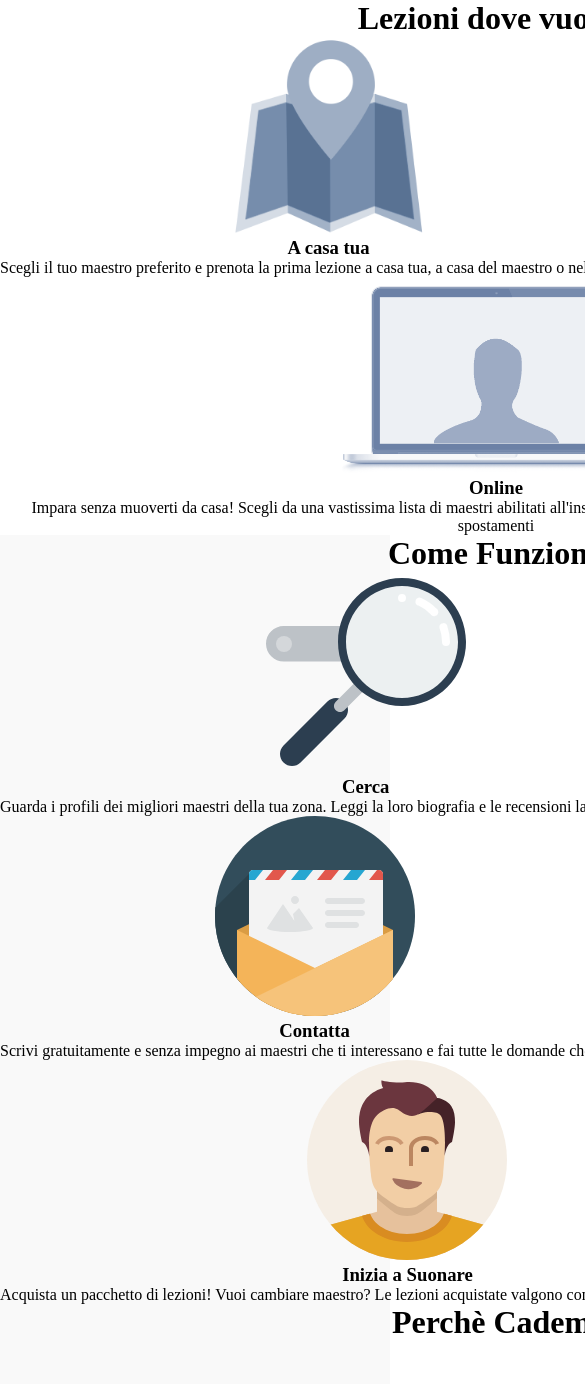
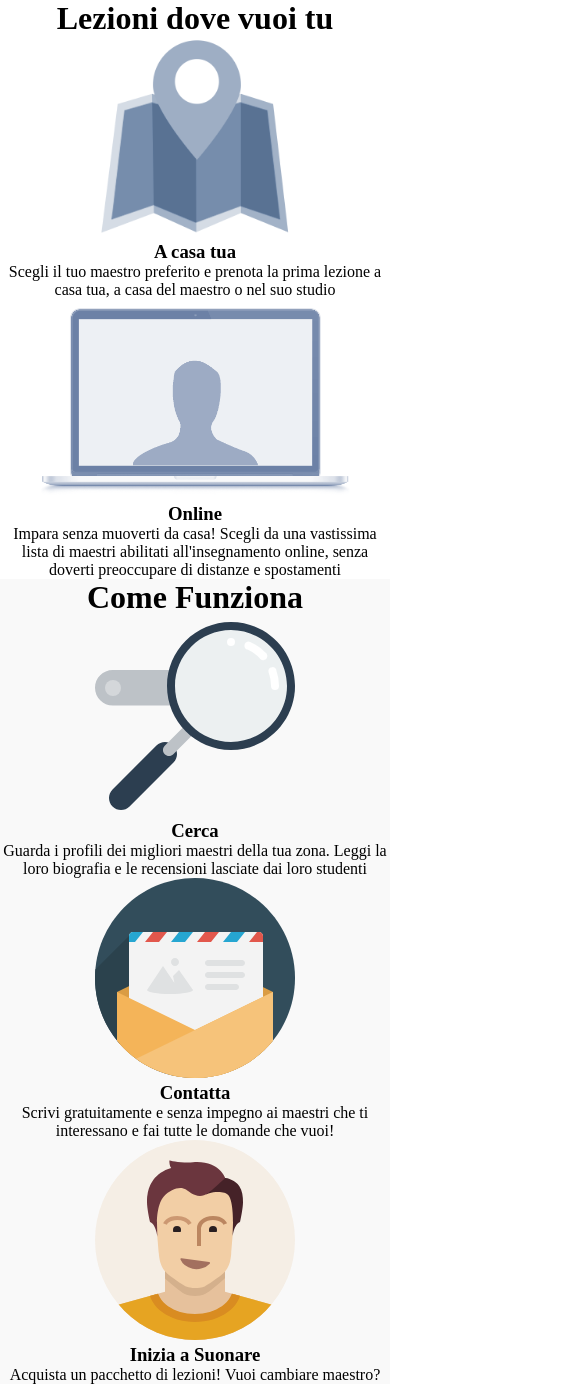
Before and after one commit to michelorusso/html-css-resp-wannabe-12bool, a plain HTML site: page index.html in a window 390 px wide. Shown: the top 1384 px of the page, 585 px wide, since content can reach past the window. Drawn offline with Linux system fonts and the light colour scheme.

Commit message:
Risoluzione Media Query

```diff
--- a/css/12bool.css
+++ b/css/12bool.css
@@ -155,7 +155,7 @@
 }
 
 /* md */
-@media all and (min-width: 768px) and (max-width: 991) {
+@media all and (min-width: 768px) and (max-width: 991px) {
 
     .col-md-1 {
         width: calc( ( 100% / 12 ) * 1 );
--- a/index.html
+++ b/index.html
@@ -6,8 +6,8 @@
 
     <title>Boolean aCademy</title>
 
+    <link rel="stylesheet" href="css/12bool.css">
     <link rel="stylesheet" href="css/style.css">
-    <link rel="stylesheet" href="css/12bool.css">
 
     <meta name="viewport" content="width=device-width, initial-scale=1.0">
 
@@ -17,17 +17,17 @@
     <!-- Lezioni dove vuoi tu -->
     <div id="lezioni" class="box">
 
-      <div class="row container">
+      <div class="container">
 
         <h1>Lezioni dove vuoi tu</h1>
 
-        <div class="col-md-6 col-lg-6">
+        <div class="col-xs-12 col-md-6 col-lg-6">
           <img src="img/icon/maps.png" alt="">
           <h3>A casa tua</h3>
           Scegli il tuo maestro preferito e prenota la prima lezione a casa tua, a casa del maestro o nel suo studio
         </div>
 
-        <div class="col-md-6 col-lg-6">
+        <div class="col-xs-12 col-md-6 col-lg-6">
           <img src="img/icon/screen.png" alt="">
           <h3>Online</h3>
           Impara senza muoverti da casa! Scegli da una vastissima lista di maestri abilitati all'insegnamento online, senza doverti preoccupare di distanze e spostamenti
@@ -41,7 +41,7 @@
     <!-- Come Funziona -->
     <div id="steps" class="box grey">
 
-      <div class="row container">
+      <div class="container">
 
         <h1>Come Funziona</h1>
 
@@ -71,7 +71,7 @@
     <!-- Perche Cademi -->
     <div id="why" class="box grey">
 
-      <div class="row container">
+      <div class="container">
 
         <h1>Perchè Cademi</h1>
 
```
